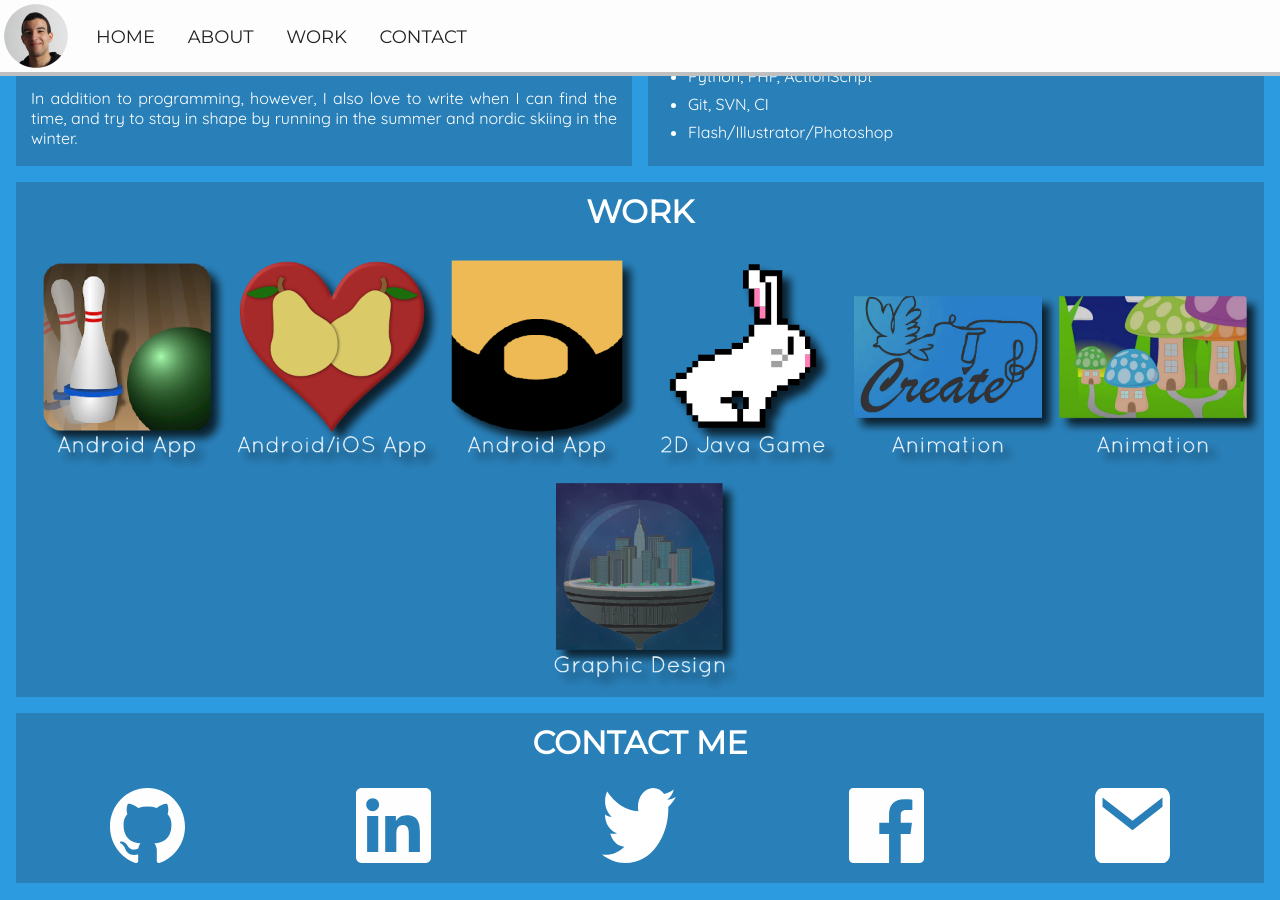
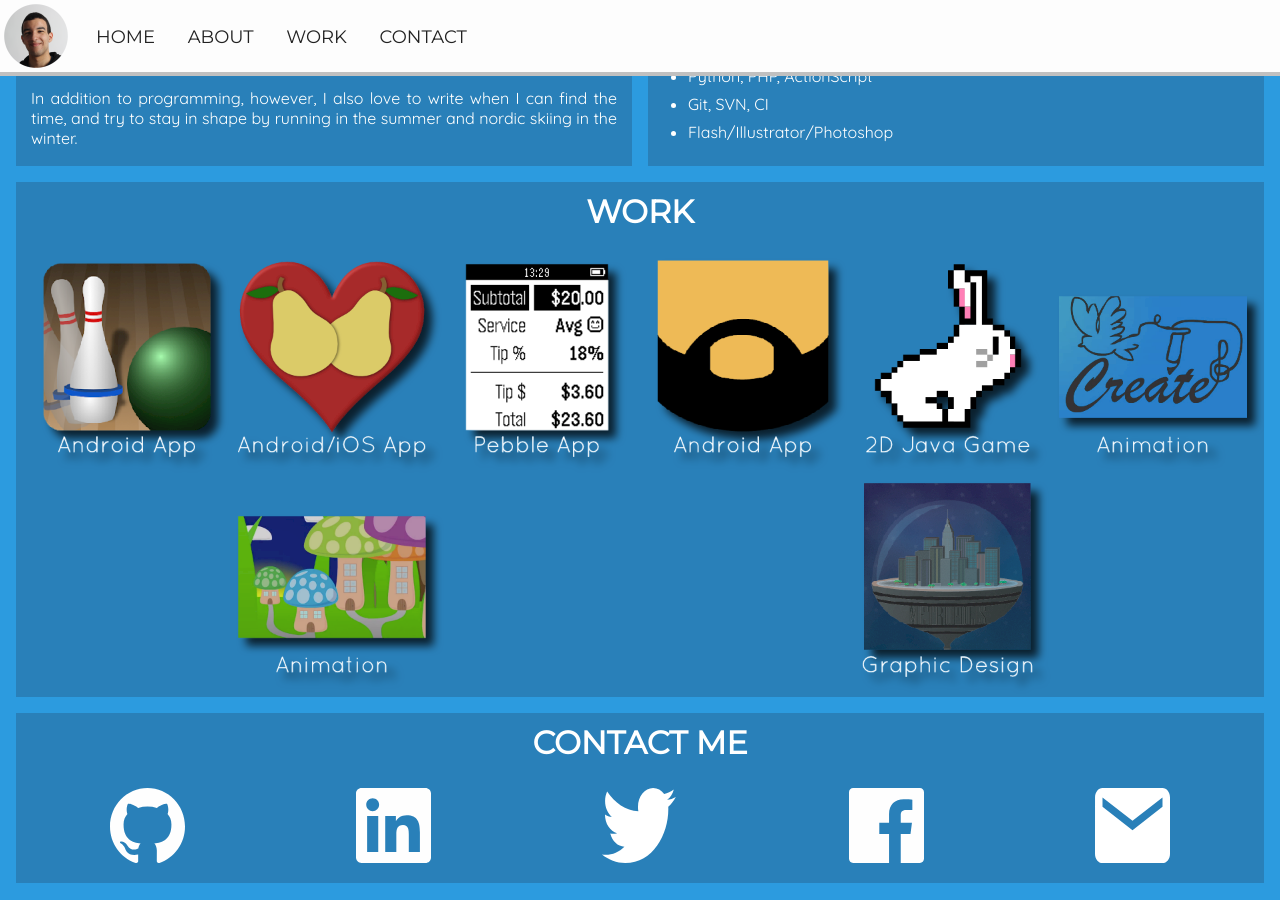
Before and after one commit to joseph-roque/joseph-roque.github.io, a Jekyll site: the page built from index.html, in a window 1280 px wide and 900 px high, scrolled down 639 px. Built offline with Jekyll 4.4.1, drawn with Linux system fonts in a browser that asks for light colours; nearby versions of some CDN libraries.

Commit message:
Added tipcalc to work
Closes #3

```diff
--- a/index.html
+++ b/index.html
@@ -71,6 +71,7 @@ title: Joseph Roque | Developer
     <ul class="flex-list">
         <li class="flex-item work-icon"><a href="http://www.bowlingcompanion.ca"><img src="{{ base }}/assets/work/bowling.png" class="shadowed" alt="Bowling Companion" /></a></li>
         <li class="flex-item work-icon"><a href="https://github.com/joseph-roque/partners"><img src="{{ base }}/assets/work/partner.png" class="shadowed" alt="Partners" /></a></li>
+        <li class="flex-item work-icon"><a href="https://github.com/joseph-roque/tip-calc"><img src="{{ base }}/assets/work/tipcalc.png" class="shadowed" alt="TipCalc" /></a></li>
         <li class="flex-item work-icon"><a href="https://github.com/cthomp13/Beardmas"><img src="{{ base }}/assets/work/beardmas.png" class="shadowed" alt="12 Days of Beardmas" /></a></li>
         <li class="flex-item work-icon"><a href="https://github.com/joseph-roque/ld26-minimalism"><img src="{{ base }}/assets/work/bunny.png" class="shadowed" alt="Lead the Bunny" /></a></li>
         <li class="flex-item work-icon"><a href="work/learner.html"><img src="{{ base }}/assets/work/learner.png" class="shadowed" alt="21st Century Learner" /></a></li>
```
Also changed, not shown: assets/work/tipcalc.png (added), 1 other file.
